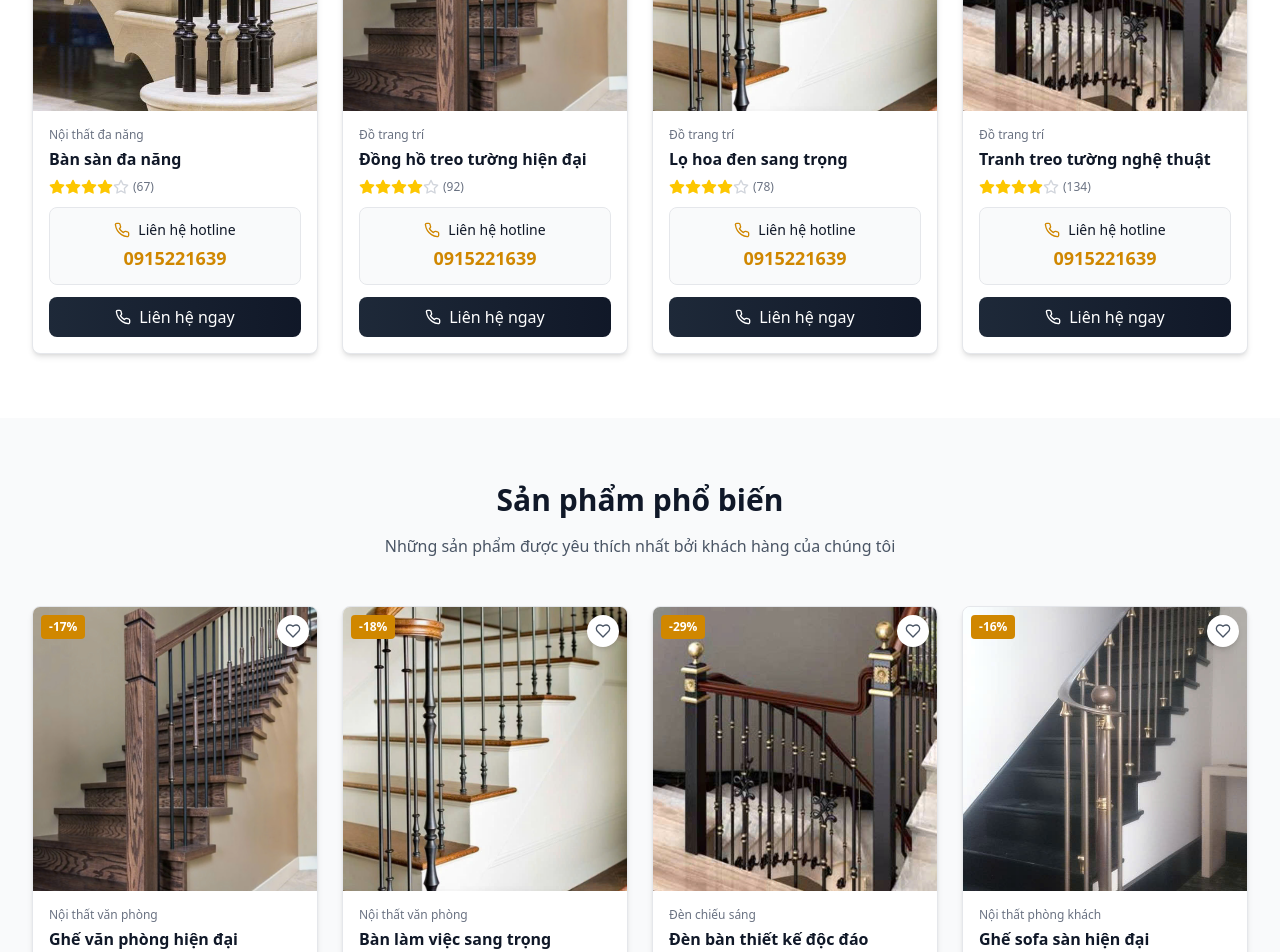
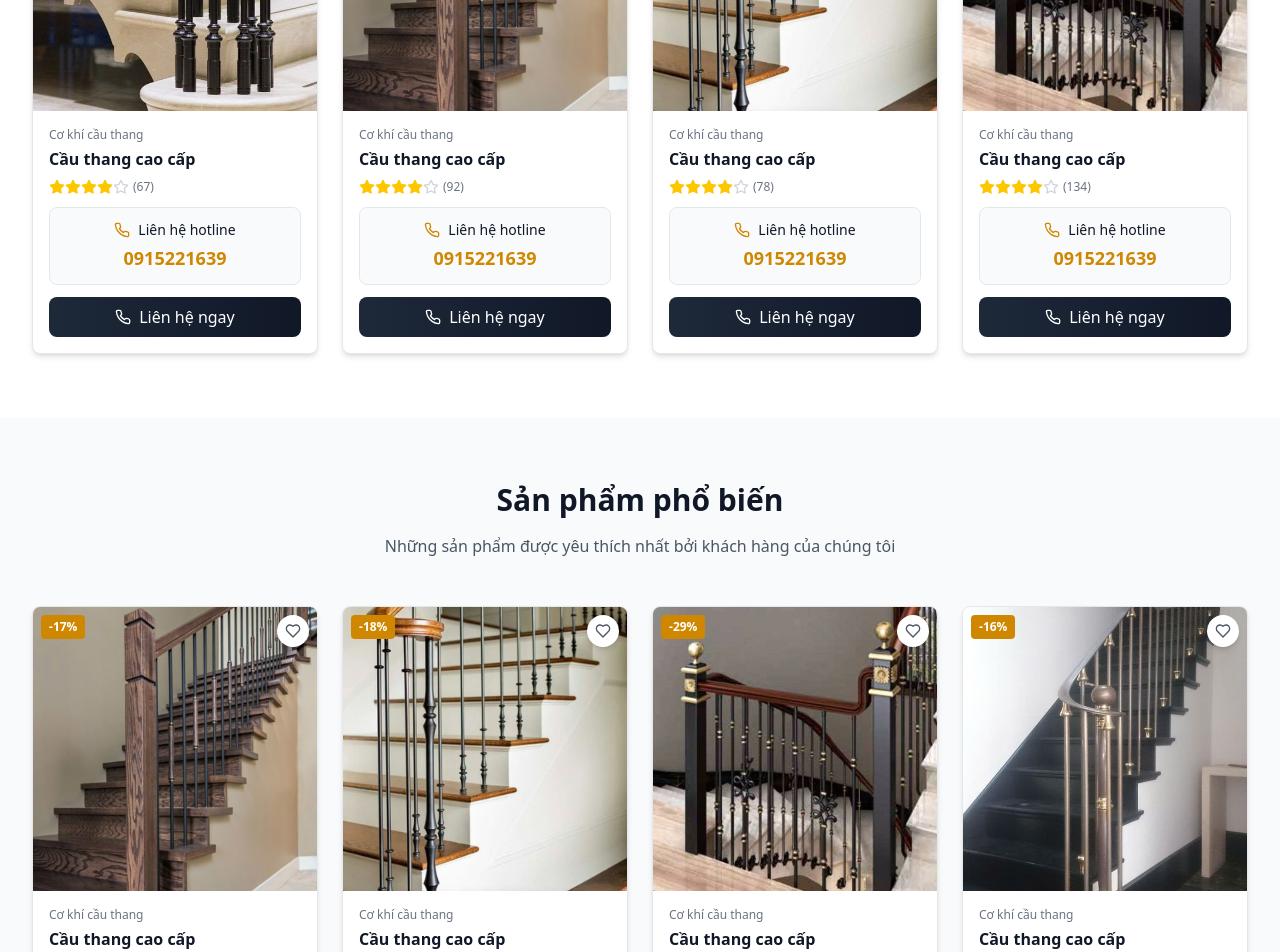
Before and after one commit to Tientai25/sakura, a Next.js app: page / in a window 1280 px wide. Shown: the part 2680-3632 px from the top of the page. Built offline with nearby package versions, Linux system fonts and the light colour scheme.

Commit message:
update assets

```diff
--- a/src/app/page.tsx
+++ b/src/app/page.tsx
@@ -16,46 +16,46 @@ const stairImages = [
 const featuredProducts = [
   {
     id: 1,
-    name: 'Ghế văn phòng hiện đại',
+    name: 'Cầu thang cao cấp',
     price: 2500000,
     originalPrice: 3000000,
     image: stairImages[0],
     rating: 4.8,
     reviews: 124,
-    category: 'Nội thất văn phòng',
+    category: 'Cơ khí cầu thang',
     onSale: true
   },
   {
     id: 2,
-    name: 'Bàn làm việc sang trọng',
+    name: 'Cầu thang cao cấp',
     price: 1800000,
     originalPrice: 2200000,
     image: stairImages[1],
     rating: 4.6,
     reviews: 89,
-    category: 'Nội thất văn phòng',
+    category: 'Cơ khí cầu thang',
     onSale: true
   },
   {
     id: 3,
-    name: 'Đèn bàn thiết kế độc đáo',
+    name: 'Cầu thang cao cấp',
     price: 850000,
     originalPrice: 1200000,
     image: stairImages[2],
     rating: 4.9,
     reviews: 156,
-    category: 'Đèn chiếu sáng',
+    category: 'Cơ khí cầu thang',
     onSale: true
   },
   {
     id: 4,
-    name: 'Ghế sofa sàn hiện đại',
+    name: 'Cầu thang cao cấp',
     price: 3200000,
     originalPrice: 3800000,
     image: stairImages[3],
     rating: 4.7,
     reviews: 203,
-    category: 'Nội thất phòng khách',
+    category: 'Cơ khí cầu thang',
     onSale: true
   }
 ];
@@ -63,46 +63,46 @@ const featuredProducts = [
 const newArrivals = [
   {
     id: 5,
-    name: 'Bàn sàn đa năng',
+    name: 'Cầu thang cao cấp',
     price: 1500000,
     originalPrice: 1800000,
     image: stairImages[4],
     rating: 4.5,
     reviews: 67,
-    category: 'Nội thất đa năng',
+    category: 'Cơ khí cầu thang',
     onSale: true
   },
   {
     id: 6,
-    name: 'Đồng hồ treo tường hiện đại',
+    name: 'Cầu thang cao cấp',
     price: 650000,
     originalPrice: 850000,
     image: stairImages[0],
     rating: 4.4,
     reviews: 92,
-    category: 'Đồ trang trí',
+    category: 'Cơ khí cầu thang',
     onSale: true
   },
   {
     id: 7,
-    name: 'Lọ hoa đen sang trọng',
+    name: 'Cầu thang cao cấp',
     price: 450000,
     originalPrice: 600000,
     image: stairImages[1],
     rating: 4.6,
     reviews: 78,
-    category: 'Đồ trang trí',
+    category: 'Cơ khí cầu thang',
     onSale: true
   },
   {
     id: 8,
-    name: 'Tranh treo tường nghệ thuật',
+    name: 'Cầu thang cao cấp',
     price: 1200000,
     originalPrice: 1500000,
     image: stairImages[2],
     rating: 4.8,
     reviews: 134,
-    category: 'Đồ trang trí',
+    category: 'Cơ khí cầu thang',
     onSale: true
   }
 ];
@@ -114,7 +114,7 @@ const testimonials = [
     role: 'Chủ doanh nghiệp',
     content: 'Sản phẩm của Sakura JSC thực sự chất lượng cao. Tôi rất hài lòng với dịch vụ và sản phẩm.',
     rating: 5,
-    avatar: '/assets/testimonial-1.jpg'
+    avatar: '/assets/testimonial.jpg'
   },
   {
     id: 2,
@@ -122,7 +122,7 @@ const testimonials = [
     role: 'Kiến trúc sư',
     content: 'Thiết kế hiện đại và chất lượng tuyệt vời. Khách hàng của tôi rất thích các sản phẩm từ Sakura JSC.',
     rating: 5,
-    avatar: '/assets/testimonial-2.jpg'
+    avatar: '/assets/testimonial.jpg'
   },
   {
     id: 3,
@@ -130,7 +130,7 @@ const testimonials = [
     role: 'Nhà thiết kế nội thất',
     content: 'Sakura JSC cung cấp những sản phẩm đẹp và bền. Tôi thường xuyên giới thiệu cho khách hàng.',
     rating: 5,
-    avatar: '/assets/testimonial-3.jpg'
+    avatar: '/assets/testimonial.jpg'
   }
 ];
 
--- a/src/app/products/page.tsx
+++ b/src/app/products/page.tsx
@@ -21,7 +21,7 @@ const products = [
     image: stairImages[0],
     rating: 4.8,
     reviews: 124,
-    category: 'Nội thất văn phòng',
+    category: 'Cơ khí cầu thang',
     brand: 'Sakura',
     onSale: true
   },
@@ -33,7 +33,7 @@ const products = [
     image: stairImages[1],
     rating: 4.6,
     reviews: 89,
-    category: 'Nội thất văn phòng',
+    category: 'Cơ khí cầu thang',
     brand: 'Sakura',
     onSale: true
   },
@@ -45,7 +45,7 @@ const products = [
     image: stairImages[2],
     rating: 4.9,
     reviews: 156,
-    category: 'Đèn chiếu sáng',
+    category: 'Cơ khí cầu thang',
     brand: 'Sakura',
     onSale: true
   },
@@ -57,7 +57,7 @@ const products = [
     image: stairImages[3],
     rating: 4.7,
     reviews: 203,
-    category: 'Nội thất phòng khách',
+    category: 'Cơ khí cầu thang',
     brand: 'Sakura',
     onSale: true
   },
@@ -69,7 +69,7 @@ const products = [
     image: stairImages[4],
     rating: 4.5,
     reviews: 67,
-    category: 'Nội thất đa năng',
+    category: 'Cơ khí cầu thang',
     brand: 'Sakura',
     onSale: true
   },
@@ -81,7 +81,7 @@ const products = [
     image: stairImages[0],
     rating: 4.4,
     reviews: 92,
-    category: 'Đồ trang trí',
+    category: 'Cơ khí cầu thang',
     brand: 'Sakura',
     onSale: true
   },
@@ -93,7 +93,7 @@ const products = [
     image: stairImages[1],
     rating: 4.6,
     reviews: 78,
-    category: 'Đồ trang trí',
+    category: 'Cơ khí cầu thang',
     brand: 'Sakura',
     onSale: true
   },
@@ -105,7 +105,7 @@ const products = [
     image: stairImages[2],
     rating: 4.8,
     reviews: 134,
-    category: 'Đồ trang trí',
+    category: 'Cơ khí cầu thang',
     brand: 'Sakura',
     onSale: true
   },
@@ -117,7 +117,7 @@ const products = [
     image: stairImages[3],
     rating: 4.9,
     reviews: 189,
-    category: 'Nội thất phòng khách',
+    category: 'Cơ khí cầu thang',
     brand: 'Sakura',
     onSale: true
   },
@@ -129,7 +129,7 @@ const products = [
     image: stairImages[4],
     rating: 4.3,
     reviews: 56,
-    category: 'Đồ dùng học tập',
+    category: 'Cơ khí cầu thang',
     brand: 'Sakura',
     onSale: true
   },
@@ -141,7 +141,7 @@ const products = [
     image: stairImages[0],
     rating: 4.7,
     reviews: 98,
-    category: 'Đồ trang trí',
+    category: 'Cơ khí cầu thang',
     brand: 'Sakura',
     onSale: true
   },
@@ -153,7 +153,7 @@ const products = [
     image: stairImages[1],
     rating: 4.8,
     reviews: 145,
-    category: 'Đồ trang trí',
+    category: 'Cơ khí cầu thang',
     brand: 'Sakura',
     onSale: true
   }
```
Also changed, not shown: public/assets/testimonial.jpg (added).
